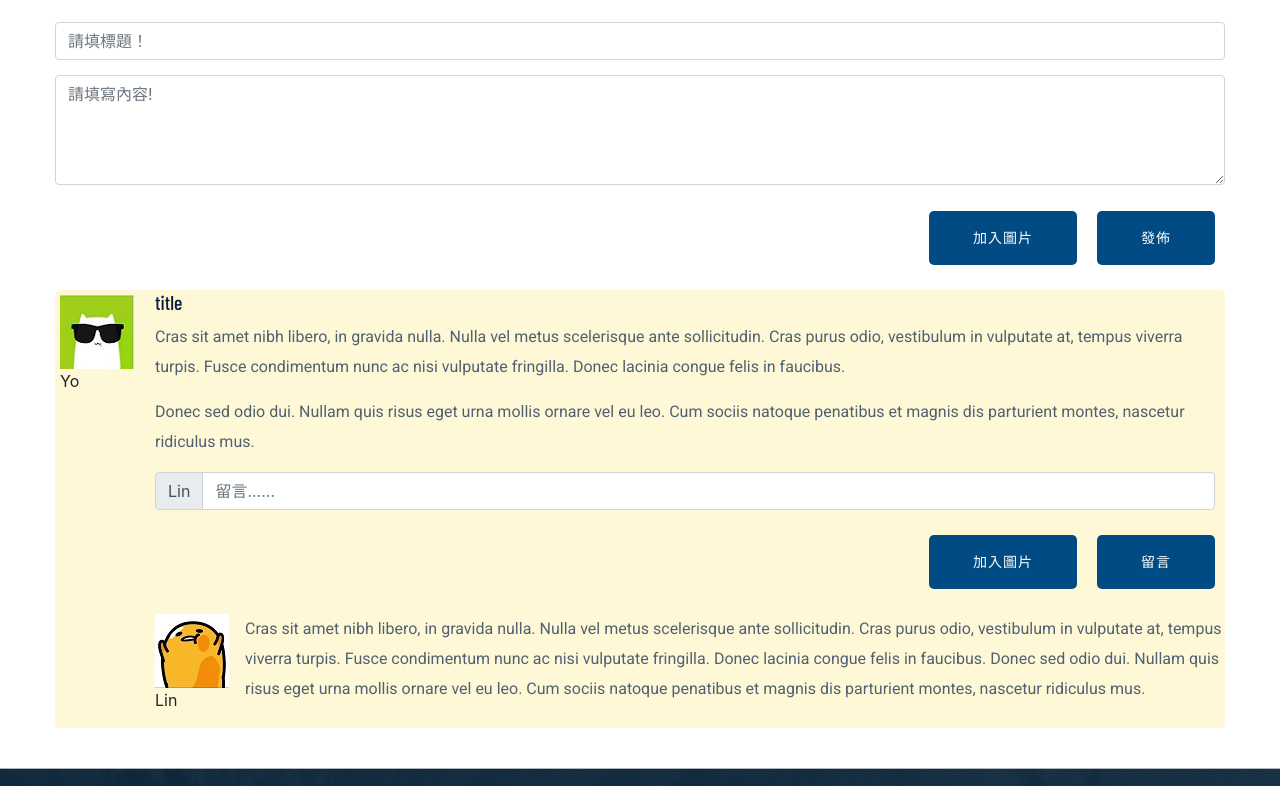
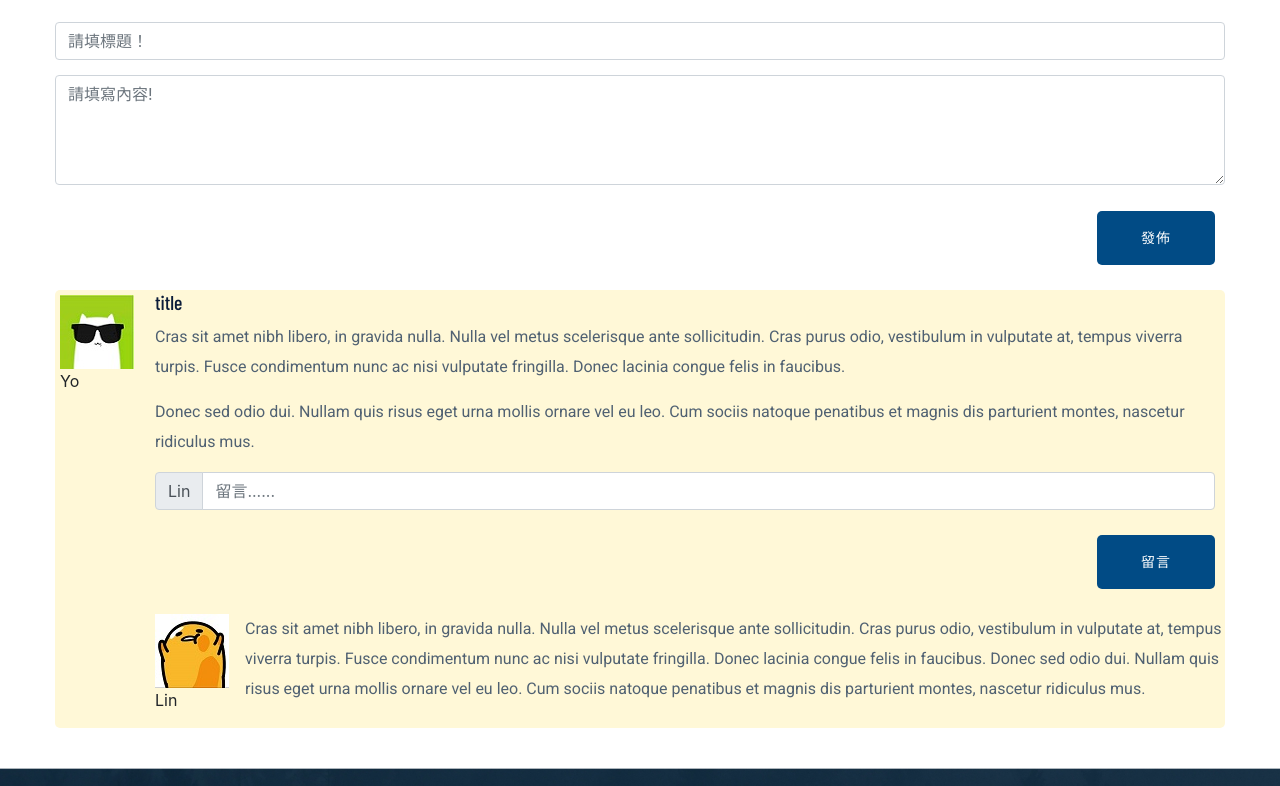
Before and after one commit to yen0413/----UI----fetch, a plain HTML site: page forums討論區.html in a window 1280 px wide. Shown: the part 444-1230 px from the top of the page. Drawn offline with nearby package versions, Linux system fonts and the light colour scheme; a web font is replaced by a local one.

Commit message:
chang content

```diff
--- a/forums討論區.html
+++ b/forums討論區.html
@@ -169,7 +169,7 @@
                 </div>
                 <div class="push_right">
                     <button type="submit" class="btn btn-secondary button_margin" id="post-btn">發佈</button>
-                    <button type="submit" class="btn btn-secondary button_margin">加入圖片</button>
+                    <!-- <button type= "submit" class="btn btn-secondary button_margin">加入圖片</button> -->
 
                 </div>
 
@@ -198,7 +198,7 @@
                         <p></p>
                         <div class="push_right">
                             <button type="submit" class="btn btn-secondary button_margin">留言</button>
-                            <button type="submit" class="btn btn-secondary button_margin">加入圖片</button>
+                            <!-- <button type="submit" class="btn btn-secondary button_margin">加入圖片</button> -->
                         </div>
                         <P></P>
                         <div class="response_range">
```
